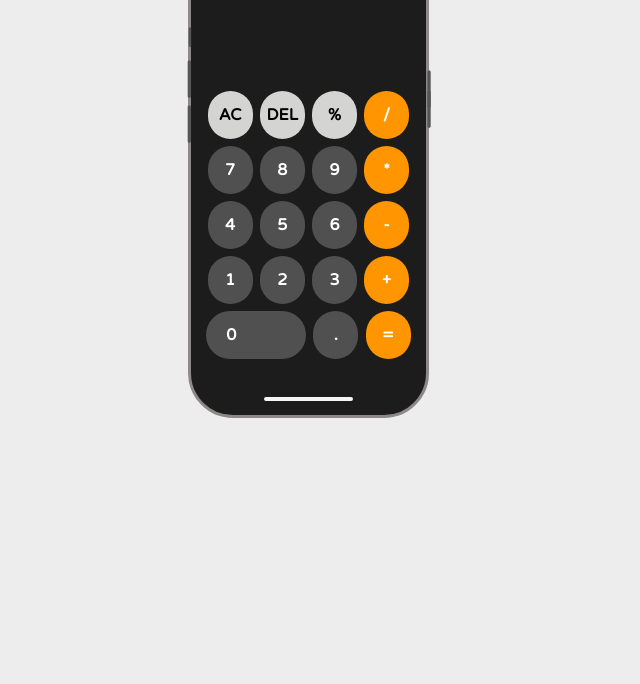
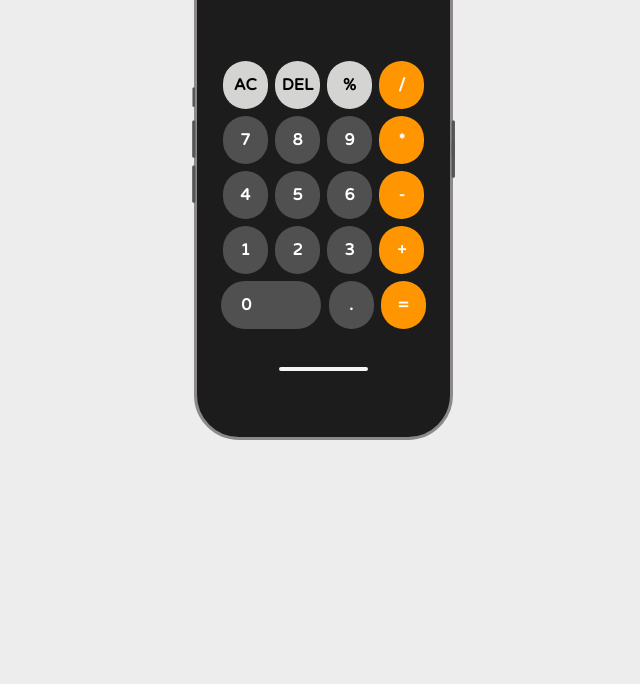
Before and after one commit to abhishekpandit2029/Calculator, a plain HTML site: page index.html in a window 1280 px wide. Shown: the part 116-800 px from the top of the page, without its empty margins (319-959 px from the left). Drawn offline with Linux system fonts and the light colour scheme.

Commit message:
bottons set

```diff
--- a/index.html
+++ b/index.html
@@ -8,6 +8,8 @@
   </head>
 
   <body id="body">
+    <div class="volmbtn"><p>|</p><p>|</p></div>
+    <div class="silentbtn"><p>|</p></div>
     <div class="calc" id="calc">
       <div class="firstblock" id="firstblock">
         <h1>Calculator</h1>
@@ -49,8 +51,6 @@
       </div>
       <div class="scrollline"></div>
     </div>
-    <div class="volmbtn"><p>|</p><p>|</p></div>
-    <div class="silentbtn"><p>|</p></div>
     <div class="powerbtn"><p>|</p><p>|</p></div>
 
     <script src="index.js"></script>
--- a/style.css
+++ b/style.css
@@ -78,14 +78,13 @@ img{
 }
 
 .calc {
-  width: 235px;
-  height: 470px;
+  min-height: 13.8cm;
+  min-width: 6.7cm;
   border-radius: 45px;
   background: #1C1C1C;
   display: flex;
   flex-direction: column;
   padding-bottom: 20px;
-  margin-top: 30px;
   border: 3px solid #8e8989;
 }
 
@@ -100,10 +99,9 @@ img{
   position: relative;
   display: flex;
   flex-direction:column;
-  right: 244.5px;
-  top: 140px;
+  left: 10px;
+  top: 200px;
   font-size: 40px;
-  /* font-weight: bold; */
   color: #555555;
   line-height: 10px;
 }
@@ -114,24 +112,19 @@ img{
 
 .silentbtn{
   position: relative;
-  display: flex;
-  flex-direction:column;
-  right: 252px;
-  top: 120px;
+  left: 2px;
+  top: 180px;
   font-size: 20px;
-  font-weight: 900;
+  font-weight: bold;
   color: #555555;
   line-height: 10px;
 }
 
 .powerbtn{
   position: relative;
-  display: flex;
-  flex-direction:column;
-  right: 20px;
-  top: 150px;
+  right: 5px;
+  top: 200px;
   font-size: 40px;
-  /* font-weight: bold; */
   color: #555555;
   line-height: 10px;
 }
```
